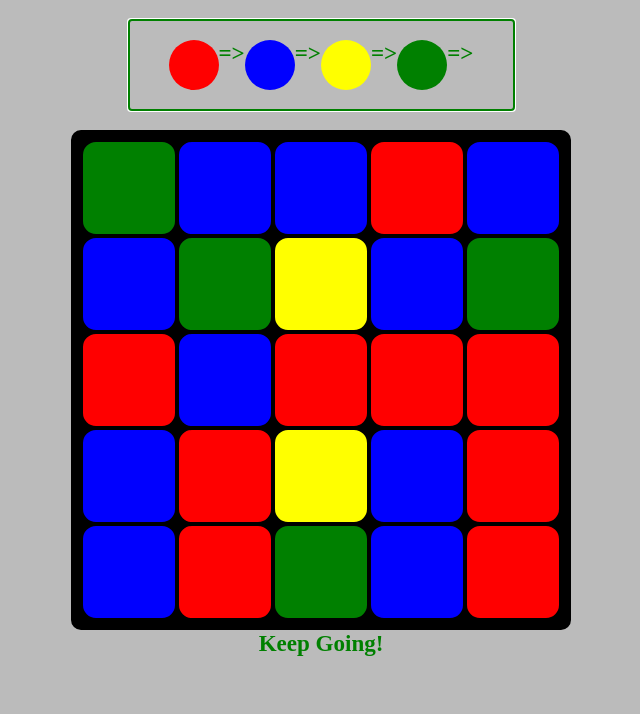
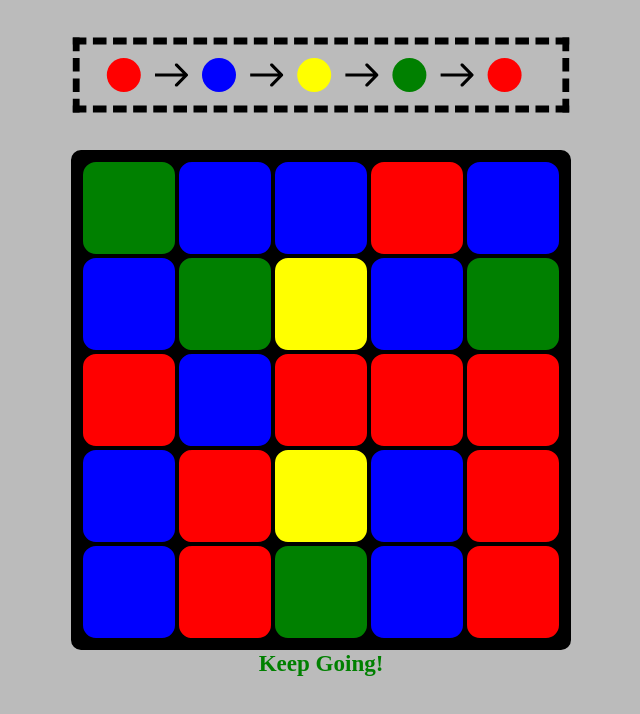
Before and after one commit to jjplaza-dev/Color_Match, a React (Vite) app: page / in a window 1280 px wide. Shown: the top 714 px of the page, without its empty margins (319-959 px from the left). Built offline with nearby package versions, Linux system fonts and the light colour scheme.

Commit message:
minor color queue update

```diff
--- a/src/Components/ColorQueue.jsx
+++ b/src/Components/ColorQueue.jsx
@@ -9,10 +9,24 @@ function ColorQueue(props) {
           return (
             <>
               <div style={{ backgroundColor: `${e}` }}></div>
-              {"=>"}
+              <div className={styles.arrows}>
+                <svg
+                  width="54"
+                  height="38"
+                  viewBox="0 0 54 38"
+                  fill="none"
+                  xmlns="http://www.w3.org/2000/svg"
+                >
+                  <path
+                    d="M52.7014 20.7678C53.6777 19.7915 53.6777 18.2085 52.7014 17.2322L36.7915 1.32233C35.8151 0.34602 34.2322 0.34602 33.2559 1.32233C32.2796 2.29864 32.2796 3.88155 33.2559 4.85786L47.3981 19L33.2559 33.1421C32.2796 34.1184 32.2796 35.7014 33.2559 36.6777C34.2322 37.654 35.8151 37.654 36.7915 36.6777L52.7014 20.7678ZM0.933594 21.5H50.9336V16.5H0.933594V21.5Z"
+                    fill="black"
+                  />
+                </svg>
+              </div>
             </>
           );
         })}
+        {<div style={{ backgroundColor: `${props.colorArr[0]}` }}></div>}
       </div>
     </>
   );
--- a/src/Components/ColorQueue.module.css
+++ b/src/Components/ColorQueue.module.css
@@ -3,13 +3,15 @@
     padding: 20px 40px;
     box-sizing: border-box;
     display: flex;
-    outline: auto;
+    border: 10px dashed black;
+    transform: scale(0.68);
 
     * {
         width: 50px;
         height: 50px;
         border-radius: 50%;
-        color: black;
+        margin: 0 20px 0 0px;
+    }
 
-    }
+
 }
```
